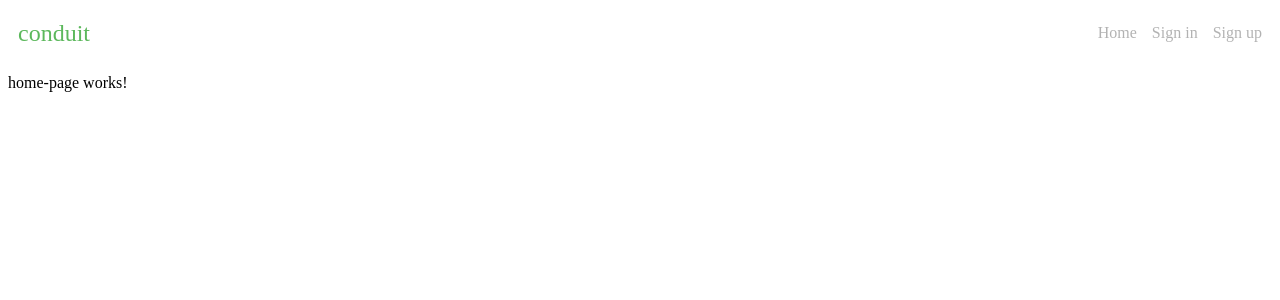
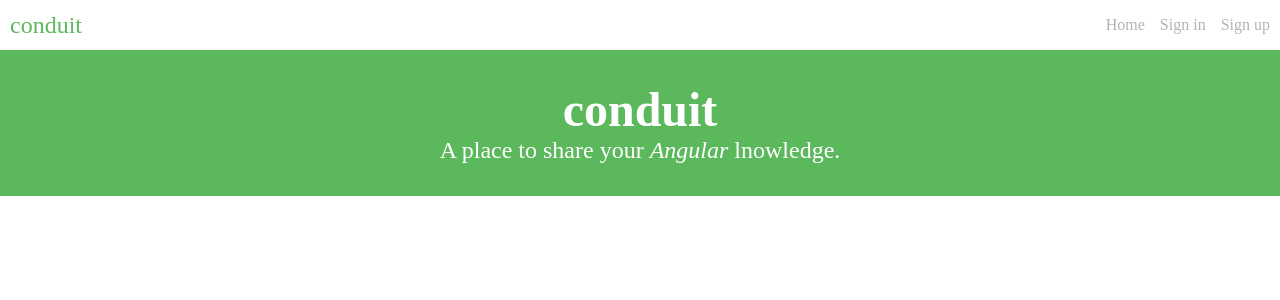
Before and after one commit to 12131555/mcu-112-wed-1213-final, an Angular app in the folder mcu-112-web-12131555-final/: page /home in a window 1280 px wide. Shown: the top 300 px of the page. Built offline with nearby package versions, Linux system fonts and the light colour scheme.

Commit message:
feat(header): 標題元件實作新增

```diff
--- /dev/null
+++ b/mcu-112-web-12131555-final/src/app/header/header.component.css
@@ -0,0 +1,19 @@
+:host {
+  display: block;
+  color: #fff;
+  text-align: center;
+  font-size: 1.5rem;
+  padding: 2rem;
+  background: #5cb85c;
+}
+
+h1 {
+  font-weight: 700;
+  margin: 0;
+  padding: 0;
+}
+
+p {
+    margin: 0;
+    padding: 0;
+}
--- /dev/null
+++ b/mcu-112-web-12131555-final/src/app/header/header.component.html
@@ -0,0 +1,6 @@
+<h1>conduit</h1>
+<p>
+    A place to share your
+    <i>Angular</i>
+    lnowledge.
+</p>
--- a/mcu-112-web-12131555-final/src/app/home-page/home-page.component.html
+++ b/mcu-112-web-12131555-final/src/app/home-page/home-page.component.html
@@ -1 +1 @@
-<p>home-page works!</p>
+<app-header></app-header>
--- a/mcu-112-web-12131555-final/src/app/home-page/home-page.component.ts
+++ b/mcu-112-web-12131555-final/src/app/home-page/home-page.component.ts
@@ -1,9 +1,10 @@
 import { Component } from '@angular/core';
+import { HeaderComponent } from '../header/header.component';
 
 @Component({
   selector: 'app-home-page',
   standalone: true,
-  imports: [],
+  imports: [HeaderComponent],
   templateUrl: './home-page.component.html',
   styleUrl: './home-page.component.css'
 })
--- a/mcu-112-web-12131555-final/src/styles.css
+++ b/mcu-112-web-12131555-final/src/styles.css
@@ -1 +1,6 @@
-/* You can add global styles to this file, and also import other style files */
+
+
+body {
+margin: 0;
+padding: 0;
+}
```
Also changed, not shown: mcu-112-web-12131555-final/src/app/header/header.component.ts (added, +12 -0 lines), 1 other file (tests, documents, lock files or other folders).
